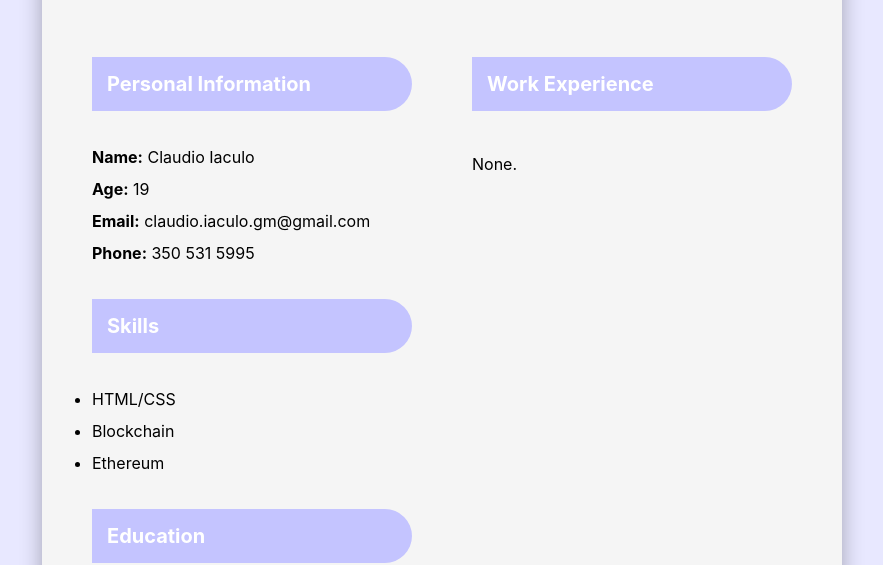
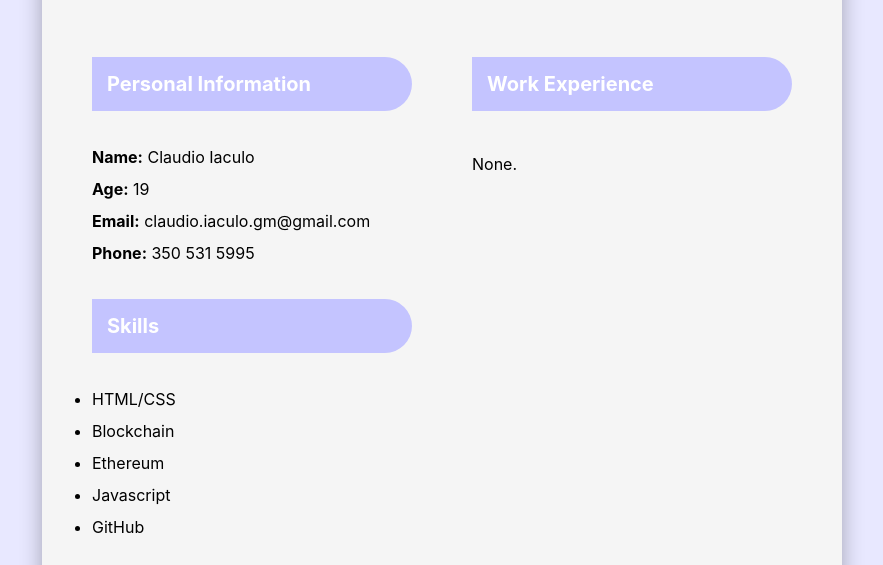
Before and after one commit to iclaudio11/portfolio-website-html-css, a plain HTML site: page cv.html in a window 1280 px wide. Shown: the part 401-966 px from the top of the page, without its empty margins (198-1081 px from the left). Drawn offline with Linux system fonts and the light colour scheme; a web font is replaced by a local one.

Commit message:
Update cv.html

```diff
--- a/cv.html
+++ b/cv.html
@@ -32,6 +32,8 @@
             <li>HTML/CSS</li>
             <li>Blockchain</li>
             <li>Ethereum</li>
+            <li>Javascript</li>
+            <li>GitHub</li>
           </ul>
           <h2>Education</h2>
           <h3>Centro Scolastico Paritario Mediterraneo</h3>
```
